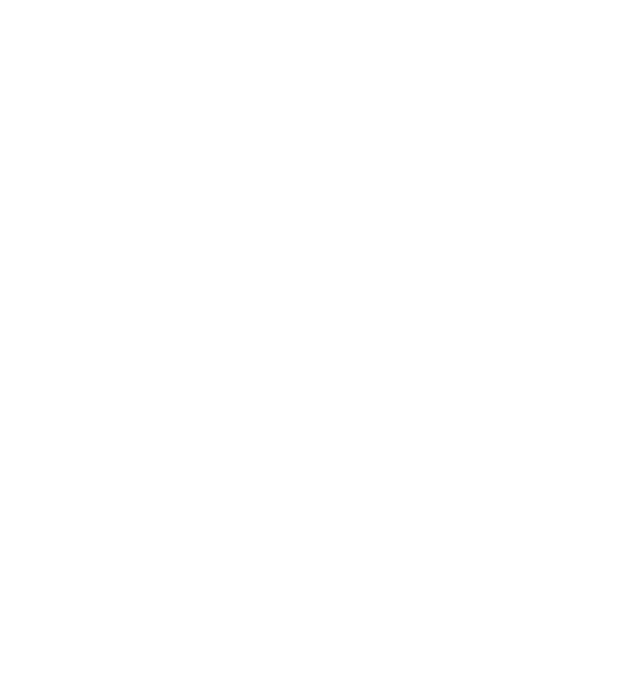
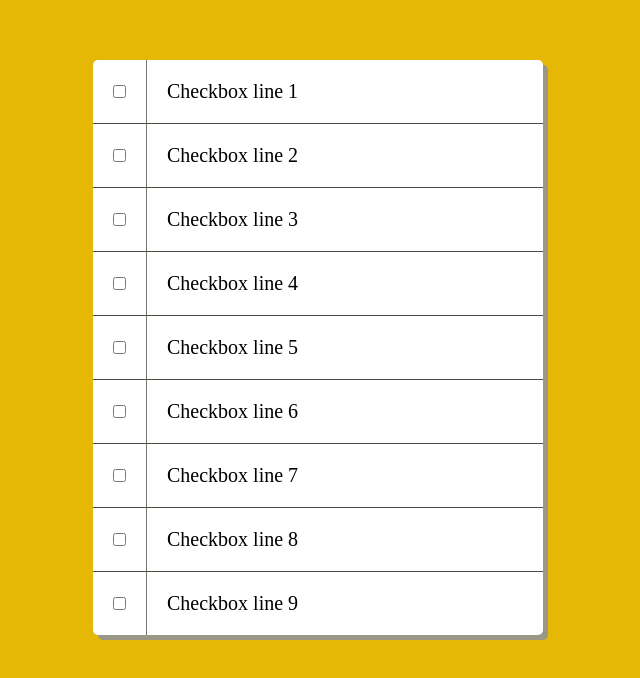
Before and after one commit to Chreznor/JavaScript30-challenge, a plain HTML site: page 10/index.html in a window 1280 px wide. Shown: the whole page, without its empty margins (322-962 px from the left). Drawn offline with Linux system fonts and the light colour scheme; a web font is replaced by a local one.

Commit message:
Completed the 10th challenge again

```diff
--- a/10/index.html
+++ b/10/index.html
@@ -3,13 +3,83 @@
 <head>
   <meta charset="UTF-8">
   <title>Array Cardio 2</title>
-  <link href="https://fonts.googleapis.com/css?family=Indie+Flower" rel="stylesheet">
+  <link href="https://fonts.googleapis.com/css?family=Rasa" rel="stylesheet">
   <link rel="stylesheet" href="style.css">
 </head>
 <body>
 
+  <div class="inbox">
+    <div class="item">
+      <input type="checkbox">
+      <p>Checkbox line 1</p>
+    </div>
+
+    <div class="item">
+      <input type="checkbox">
+      <p>Checkbox line 2</p>
+    </div>
+
+    <div class="item">
+      <input type="checkbox">
+      <p>Checkbox line 3</p>
+    </div>
+
+    <div class="item">
+      <input type="checkbox">
+      <p>Checkbox line 4</p>
+    </div>
+
+    <div class="item">
+      <input type="checkbox">
+      <p>Checkbox line 5</p>
+    </div>
+
+    <div class="item">
+      <input type="checkbox">
+      <p>Checkbox line 6</p>
+    </div>
+
+    <div class="item">
+      <input type="checkbox">
+      <p>Checkbox line 7</p>
+    </div>
+
+    <div class="item">
+      <input type="checkbox">
+      <p>Checkbox line 8</p>
+    </div>
+
+    <div class="item">
+      <input type="checkbox">
+      <p>Checkbox line 9</p>
+    </div>
+
+  </div>
 
   <script>
+    const checkbox = document.querySelectorAll('.inbox input[type="checkbox"]');
+    let lastChecked;
+
+    function checkHandling(e) {
+      let between = false;
+
+      if(e.shiftKey && this.checked) {
+        checkbox.forEach(checkbox => {
+          if(checkbox===this || checkbox===lastChecked ) {
+            between = !between;
+          }
+
+          if(between) {
+            checkbox.checked = true;
+          }
+        })
+      }
+
+    lastChecked = this;
+    }
+
+
+    checkbox.forEach(checkbox => checkbox.addEventListener('click', checkHandling));
 
   </script>
 </body>
--- a/10/style.css
+++ b/10/style.css
@@ -0,0 +1,49 @@
+html {
+	box-sizing: border-box;
+	margin: 0;
+}
+
+body {
+	background-color: #e5b806;
+	font-family: 'Rasa', serif;
+}
+
+.inbox{
+	width: 450px;
+	margin: 60px auto 0 auto;
+	/*display: flex;*/
+	background: white;
+	border-radius: 5px;
+	box-shadow: 5px 5px 0 #9b9787;
+
+}
+
+.item {
+	border-bottom: 1px solid #4f4a44;
+	display:flex;
+    align-items:center;
+}
+
+.item:last-child {
+	border-bottom: 0;
+}
+
+p {
+	display: inline-block;
+	font-size: 20px;
+	border-left: 1px solid #7a776e;
+	padding: 20px;
+	margin: 0;
+	width: 80%;
+}
+
+input[type="checkbox"] {
+	margin: 20px;
+
+}
+
+input:checked + p {
+	text-decoration: line-through;
+	background:#F9F9F9;
+	border-top-right-radius: 5px;
+}
```
